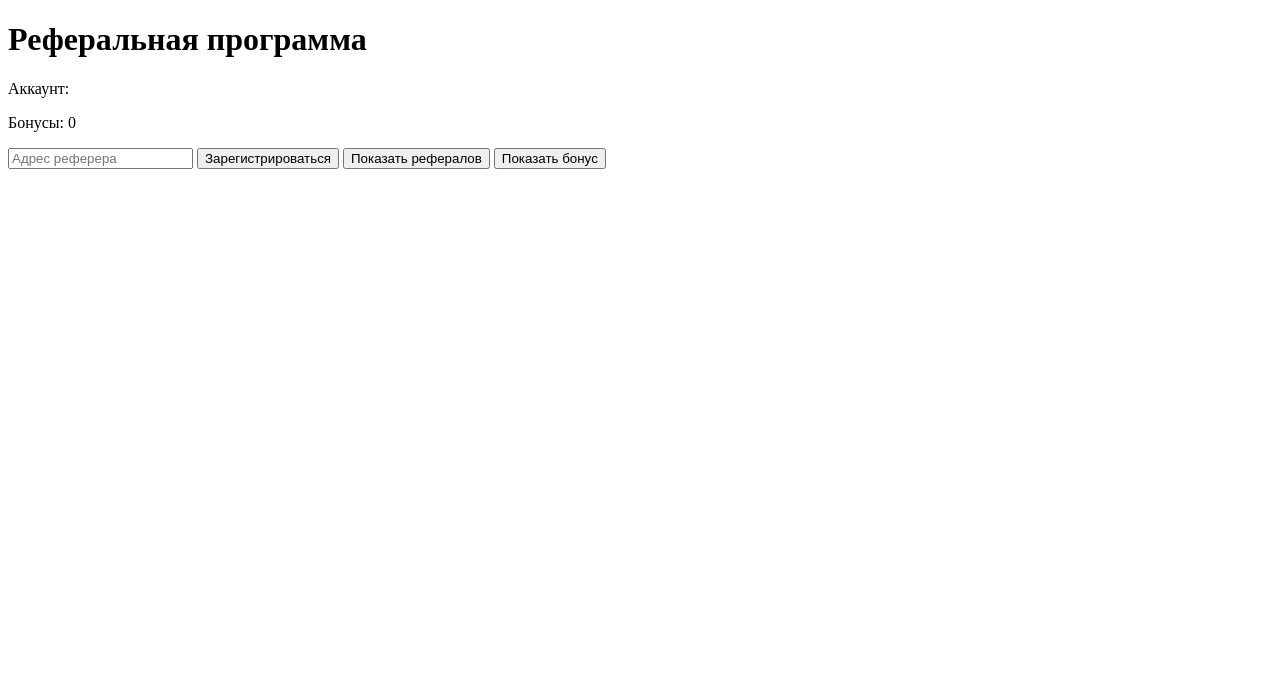
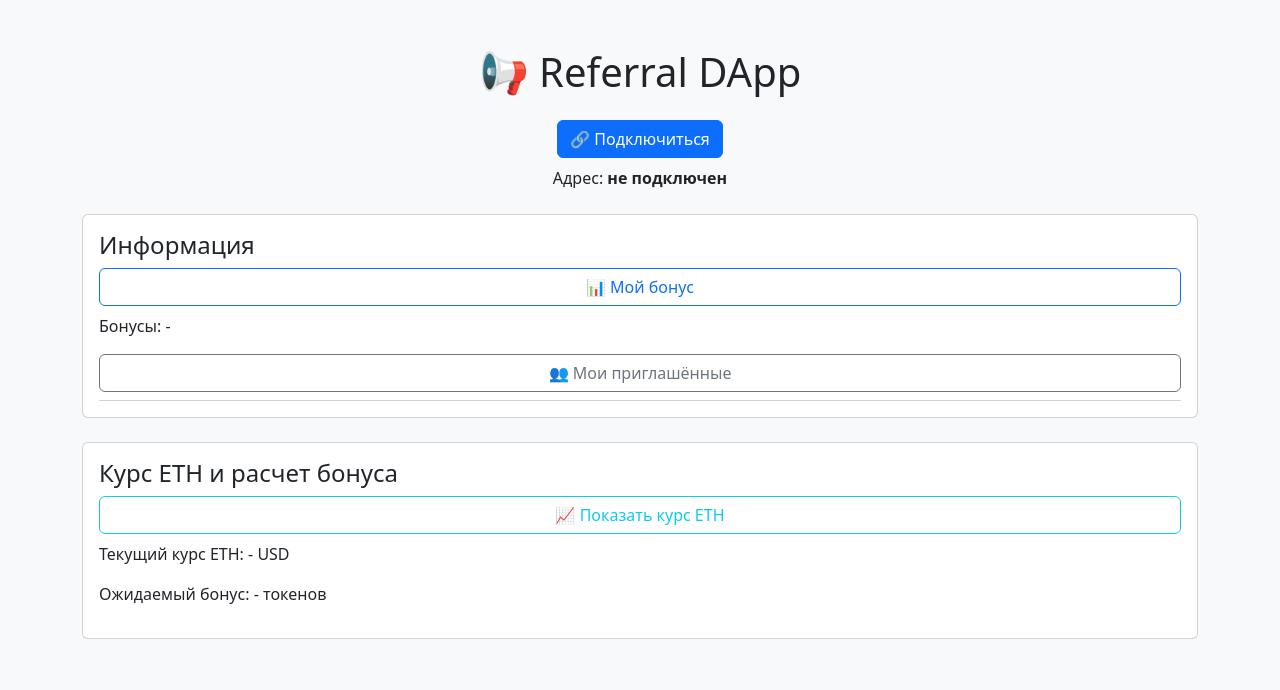
Before and after one commit to e675m/SmartContract-Referal, a plain HTML site: page referral-dapp/index.html in a window 1280 px wide. Drawn offline with nearby package versions, Linux system fonts and the light colour scheme.

Commit message:
Update index.html

```diff
--- a/referral-dapp/index.html
+++ b/referral-dapp/index.html
@@ -1,22 +1,47 @@
 <!DOCTYPE html>
-<html lang="en">
+<html lang="ru">
 <head>
-  <meta charset="UTF-8" />
-  <meta name="viewport" content="width=device-width, initial-scale=1.0"/>
-  <title>Реферальная программа</title>
-  <script src="https://cdn.jsdelivr.net/npm/ethers@5.7.2/dist/ethers.umd.min.js" type="application/javascript"></script>
-  <script defer src="app.js"></script>
+  <meta charset="UTF-8">
+  <title>Referral DApp</title>
+  <script src="https://cdn.jsdelivr.net/npm/ethers@5.7.2/dist/ethers.umd.min.js"></script>
+  <script src="https://cdn.jsdelivr.net/npm/bootstrap@5.3.3/dist/js/bootstrap.bundle.min.js"></script>
+  <link href="https://cdn.jsdelivr.net/npm/bootstrap@5.3.3/dist/css/bootstrap.min.css" rel="stylesheet">
+  <script src="app.js" defer></script>
 </head>
-<body>
-  <h1>Реферальная программа</h1>
-  <p id="account">Аккаунт: </p>
-  <p id="bonusDisplay">Бонусы: 0</p>
-  <input type="text" id="referrer" placeholder="Адрес реферера" />
-  <button onclick="register()">Зарегистрироваться</button>
-  <button onclick="getReferrers()">Показать рефералов</button>
-  <button onclick="showBonus()">Показать бонус</button>
+<body class="bg-light text-dark">
+  <div class="container py-5">
+    <h1 class="mb-4 text-center">📢 Referral DApp</h1>
 
-  <p id="referrers"></p>
+    <div class="text-center mb-4">
+      <button class="btn btn-primary" onclick="connect()">🔗 Подключиться</button>
+      <p class="mt-2">Адрес: <span id="userAddress" class="fw-bold text-break">не подключен</span></p>
+    </div>
 
+    <div id="registrationBlock" class="card p-3 mb-4 d-none">
+      <h4>Регистрация</h4>
+      <input type="text" id="referrerInput" class="form-control mb-2" placeholder="Адрес реферера (опционально)">
+      <div class="d-flex gap-2">
+        <button class="btn btn-success" onclick="register()">Зарегистрироваться</button>
+        <button class="btn btn-secondary" onclick="selfRegister()">Без реферала</button>
+      </div>
+      <p class="mt-2" id="registerStatus"></p>
+    </div>
+
+    <div class="card p-3 mb-4">
+      <h4>Информация</h4>
+      <button class="btn btn-outline-primary mb-2" onclick="getMyBonus()">📊 Мой бонус</button>
+      <p>Бонусы: <span id="bonusAmount">-</span></p>
+      <button class="btn btn-outline-secondary mb-2" onclick="getMyReferrals()">👥 Мои приглашённые</button>
+      <ul id="referralList" class="list-group"></ul>
+    </div>
+
+    <div class="card p-3">
+      <h4>Курс ETH и расчет бонуса</h4>
+      <button class="btn btn-outline-info mb-2" onclick="showEthPrice()">📈 Показать курс ETH</button>
+      <p>Текущий курс ETH: <span id="ethPrice">-</span> USD</p>
+      <p>Ожидаемый бонус: <span id="expectedBonus">-</span> токенов</p>
+    </div>
+    <div id="adminContainer"></div>
+  </div>
 </body>
 </html>
```
